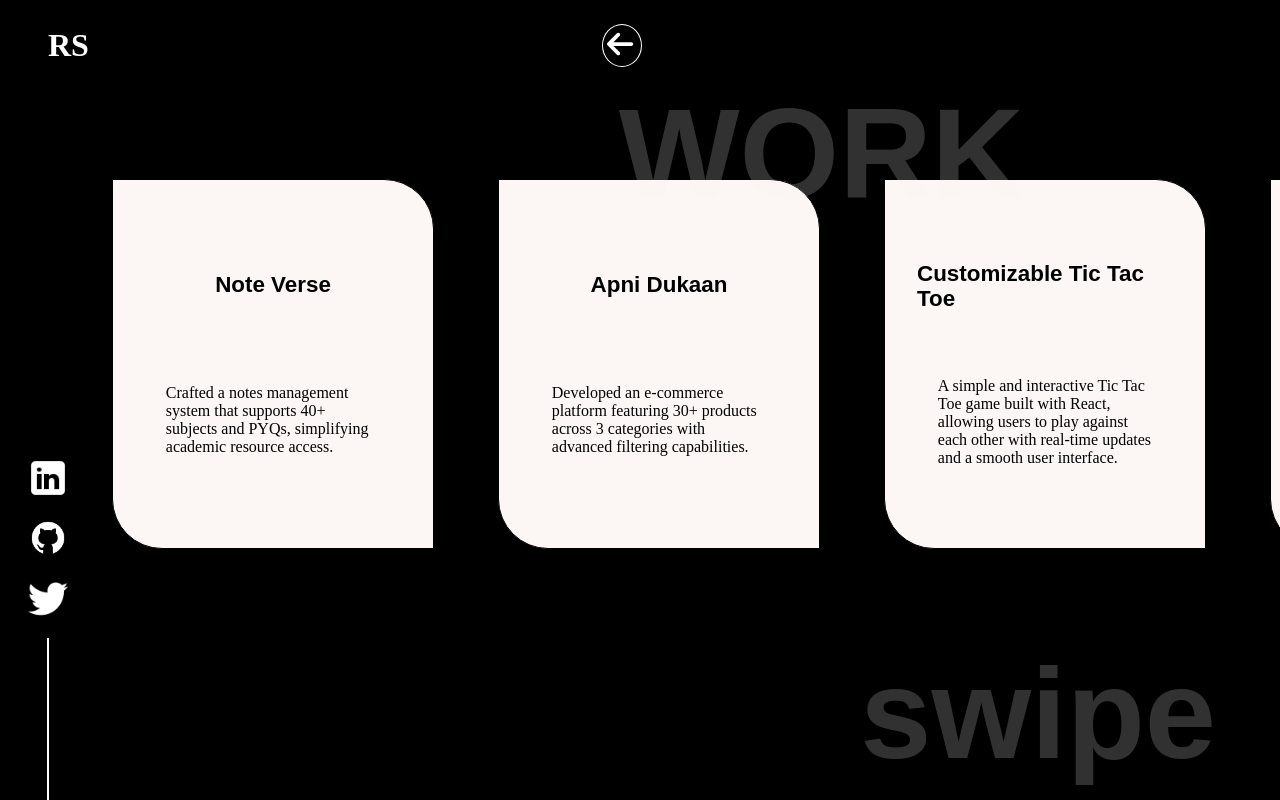
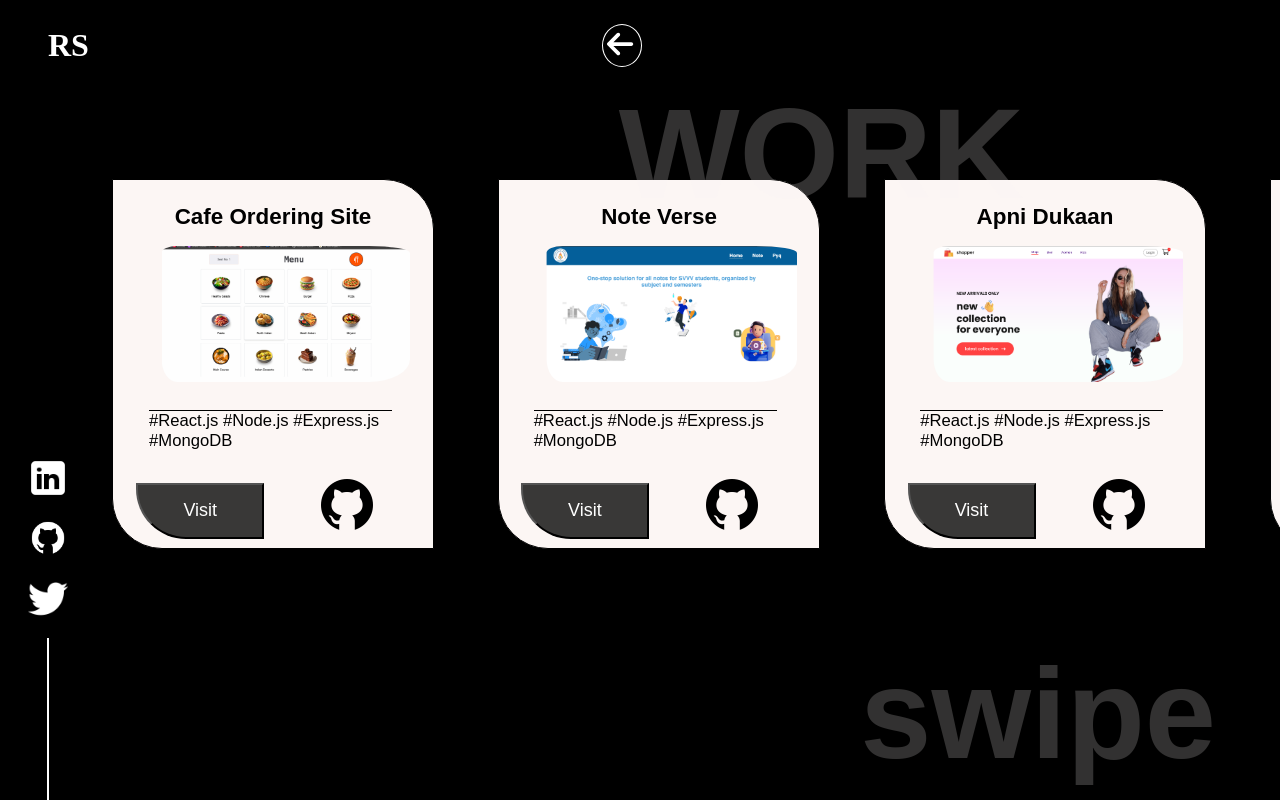
Before and after one commit to Rishabh05Sahu/portfolio-website, a React (Vite) app: page /projects in a window 1280 px wide. Built offline with nearby package versions, Linux system fonts and the light colour scheme.

Commit message:
card compnent update

```diff
--- a/src/components/Card/Card.css
+++ b/src/components/Card/Card.css
@@ -15,7 +15,7 @@
 }
 .card-front-content{
     padding: 0rem 1.3rem;
-    margin-top: -3rem;
+    /* margin-top: -3rem; */
 }
 .card-front{
     display: flex;
@@ -26,18 +26,18 @@
     height: 40vh;
 
 }
-.card:hover{
+/* .card:hover{
      background-color: black;
     border: 1px solid rgb(252, 246, 244);
     transform: rotateY(180deg);
     border-radius: 50px 0px;
-}
-.card:hover .card-front{
+} */
+/* .card:hover .card-front{
     display: none;
 }
 .card:hover .card-back{
     display: flex;
-}
+} */
 .card-front-heading{
     font-size: calc(1em + 0.5vw);
     font-family: "Source Sans Pro", sans-serif;
@@ -53,10 +53,12 @@
     transform: rotateY(180deg);
 
 }
-.card-back img{
+.card-front img{
     padding-top: 2vh;
     height: 17vh;
     width: auto;
+    padding-left: 2vw;
+    border-radius: 15%;
 }
 .card-back-content{
     height: 8vh;
@@ -64,10 +66,10 @@
     margin: 3vh 1vw;
     font-size: calc(0.8em + 0.3vw);
     font-family: "Source Sans Pro", sans-serif;
-    color: white;
+    /* color: white; */
     margin-bottom: 1vh;
-    border-top: 1px solid white;
-    padding-top: 1vh;
+    border-top: 1px solid black;
+    padding-top: -1vh;
 }
 .card-back-btn-container{
     height:7vh ;
@@ -81,20 +83,24 @@
     height: 8vh;
     margin-bottom: 3vh;
     cursor: pointer;
+    filter: brightness(1) invert(0);
 }
 .card-back-btn-container img:hover{
     transform: scale(1.2);
-
+    filter: brightness(1) invert(0);
 }
 .card-back-visit{
     height: 7vh;
     width: 10vw;
     border-radius: 0px 0px 0px 50px;
     cursor: pointer;
+    background-color: rgba(0, 0, 0, 0.773);
+    color: white;
+    font-size: large;
 }
 .card-back-visit:hover{
     transform: scale(1.1);
-    background-color: rgb(255, 255, 255);
+    background-color: black;
 }
 @media(max-width:500px){
     .card-back-content{
--- a/src/components/Card/Card.jsx
+++ b/src/components/Card/Card.jsx
@@ -1,24 +1,25 @@
-import React from 'react';
+import React from "react";
 import "../Card/Card.css";
 import github from "../../assets/github.png";
 
 const Card = (props) => {
   return (
-    <div className='card'>
-      <div className="card-front">
-        <h2 className='card-front-heading'>{props.name}</h2>
-        <div className="card-front-content">
-          <p>{props.description}</p>
-        </div>
-      </div>
-      <div className="card-back">
-        <img src={props.image} alt="" />
-        <div className="card-back-content">
-          {props.tags}
-        </div>
-        <div className="card-back-btn-container">
-         <a href={props.link} target='_blank'><button  className='card-back-visit'>Visit</button></a>
-         <a href={props.gitlink} target='_blank'> <img src={github} alt="" /></a>
+    <div className="card-container">
+      <div className="card">
+        <div className="card-front">
+          <h2 className="card-front-heading">{props.name}</h2>
+          <div className="card-front-content">
+            <img src={props.image} alt="" />
+            <div className="card-back-content">{props.tags}</div>
+            <div className="card-back-btn-container">
+              <a href={props.link} target="_blank" rel="noopener noreferrer">
+                <button className="card-back-visit">Visit</button>
+              </a>
+              <a href={props.gitlink} target="_blank" rel="noopener noreferrer">
+                <img src={github} alt="GitHub" />
+              </a>
+            </div>
+          </div>
         </div>
       </div>
     </div>
--- a/src/pages/About.jsx
+++ b/src/pages/About.jsx
@@ -13,10 +13,10 @@ const About = () => {
       <SocialMedia className="socialmediaAbout"/>
 
      <div className= "about-content">
-     <p>I'm a Computer Science and Artificial Intelligence student, currently in my final year of BTech. Surrounded by an educational environment and esteemed mentors, I've enhanced my technical knowledge.</p>
+     <p>I'm a Computer Science  student, currently in my final year of BTech. Surrounded by an educational environment and esteemed mentors, I've enhanced my technical knowledge.</p>
     <br />
      <br />
-     <p>I have a keen interest in Web 2.0 and Web 3.0 technologies. Proficient in HTML, CSS, and JavaScript, I enjoy working with modern frameworks like React and Tailwind CSS. My aim is not just to write code, but to develop aesthetically pleasing and high-performance web applications.</p><br />
+     <p>I have a keen interest in Web 2.0 and Web 3.0 technologies. Proficient in HTML, CSS, and JavaScript, I enjoy working with modern frameworks like React, Redux, Tailwind CSS and NextJs. My aim is not just to write code, but to develop aesthetically pleasing and high-performance web applications.</p><br />
      <br />
      <p>I take pride in my practical projects, where I've built interactive web applications and user interfaces. My projects feature innovative designs and clean codebases, enhancing user engagement and usability.</p>
      </div>
--- a/src/pages/MySkill.jsx
+++ b/src/pages/MySkill.jsx
@@ -21,7 +21,7 @@ const MySkill = () => {
               <br />
               <p>
                 {" "}
-                React.js, Node.js, Express.js , MongoDB, Material UI, Tailwind{" "}
+                Next.js, React.js, Redux, Node.js, Express.js , MongoDB, Material UI, Tailwind{" "}
               </p>
             </div>
             <div className="skill-left-tool">
--- a/src/pages/projectsData.js
+++ b/src/pages/projectsData.js
@@ -5,11 +5,21 @@ import drumKit from "../assets/drumKit.png"
 import ecomSite from "../assets/ecomSite.png"
 import noteverse from  "../assets/noteverse.png"
 import tictac from "../assets/tictactoe.png"
+import cafe from "../assets/cafe.png"
 
 
 const projectsData = [
   {
     id: 1,
+    name: "Cafe Ordering Site",
+    discription:"Crafted a notes management system that supports 40+ subjects and PYQs, simplifying academic resource access.",
+    image: cafe,
+    tags:" #React.js #Node.js #Express.js #MongoDB ",
+    link: "https://cafe-ordering.vercel.app/",
+    gitlink:"https://github.com/Rishabh05Sahu/cafe-ordering"
+  },
+  {
+    id: 2,
     name: "Note Verse",
     discription:"Crafted a notes management system that supports 40+ subjects and PYQs, simplifying academic resource access.",
     image: noteverse,
@@ -18,7 +28,7 @@ const projectsData = [
     gitlink:"https://github.com/Rishabh05Sahu/noteverse"
   },
   {
-    id: 2,
+    id: 3,
     name: "Apni Dukaan",
     discription:"Developed an e-commerce platform featuring 30+ products across 3 categories with advanced filtering capabilities.",
     image: ecomSite,
@@ -27,7 +37,7 @@ const projectsData = [
     gitlink:"https://github.com/Rishabh05Sahu/e-com-site"
   },
   {
-    id: 3,
+    id: 4,
     name: "Customizable Tic Tac Toe",
     discription:"A simple and interactive Tic Tac Toe game built with React, allowing users to play against each other with real-time updates and a smooth user interface.",
     image: tictac,
@@ -36,7 +46,7 @@ const projectsData = [
     gitlink:"https://github.com/Rishabh05Sahu/tic-tac-toe"
   },
   {
-    id: 4,
+    id: 5,
     name: "Drum Kit",
     discription:"Created an interactive drum kit using HTML, CSS, and JavaScript for an engaging musical experience.",
     image: drumKit,
@@ -45,7 +55,7 @@ const projectsData = [
     gitlink:"https://githuabh05Sahu/Drum-Kitb.com/Rish"
   },
   {
-    id: 5,
+    id: 6,
     name: "Pickup Line Generator",
     discription:"Created a fun and interactive pickup line generator using HTML, CSS, and JavaScript.",
     image: pickup,
@@ -54,7 +64,7 @@ const projectsData = [
     gitlink:"https://github.com/Rishabh05Sahu/pickup-line-generator"
   },
     {
-      id: 6,
+      id: 7,
       name: "Hotel Booking Site",
       discription:"Developed a user-friendly hotel booking website using HTML and CSS, enabling seamless reservation experiences.",
       image: hotel,
```
Also changed, not shown: src/assets/cafe.png (added), src/assets/tictactoe.png.
